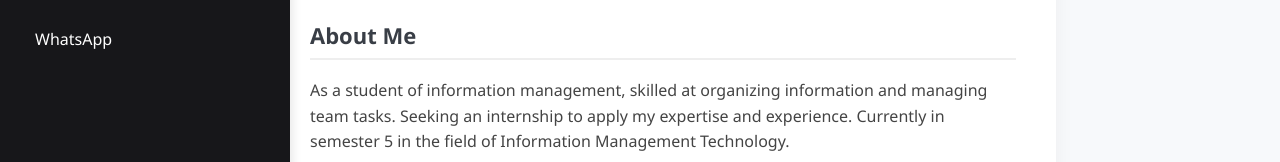
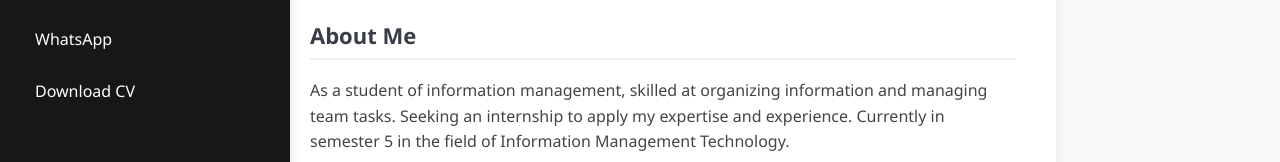
Before and after one commit to Boboiwan/resume, a plain HTML site: page index.html in a window 1280 px wide. Shown: the part 310-472 px from the top of the page. Drawn offline with Linux system fonts and the light colour scheme.

Commit message:
Update index.html

```diff
--- a/index.html
+++ b/index.html
@@ -17,7 +17,10 @@
   <li><a href="#" onclick="loadSection('location')" class="nav-btn">Location</a></li>
   <li><a href="mailto:2023135265@student.uitm.edu.my" class="nav-btn">Email Me</a></li>
   <li><a href="https://wa.me/60105150255" target="_blank" class="nav-btn">WhatsApp</a></li>
+ <li><a href="Resume.pdf" class="nav-btn" download target="_blank">Download CV</a></li>
+
 </ul>
+
 </nav>
 
 
```
Lines whose indentation alone changed are shown as unchanged.
